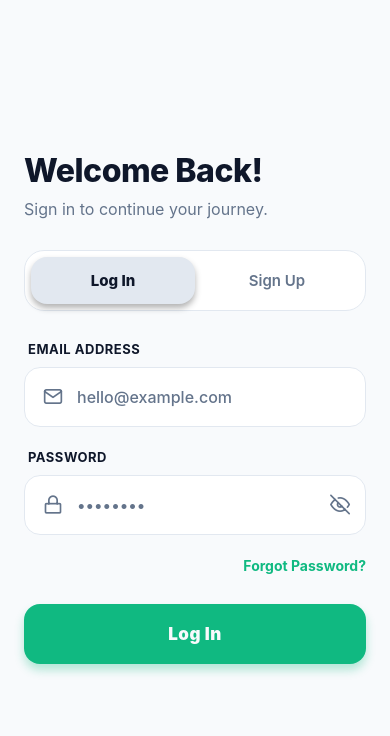
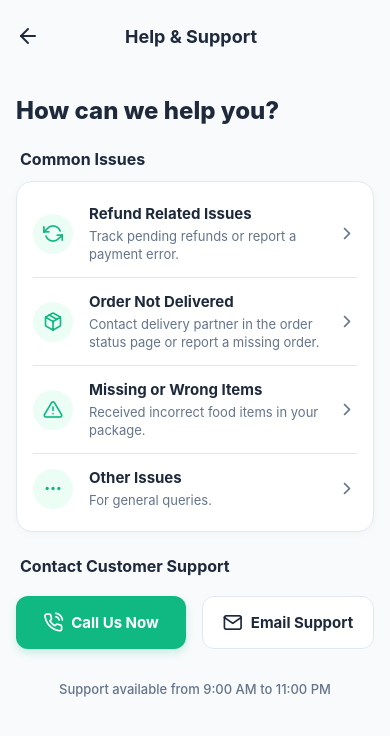
Before and after one commit to KFS-Innovations/DeliveryApp, a React Native app: screen /HelpCenter in a window 390 px wide. Shown: the top 736 px of the page. Built offline with nearby package versions, Linux system fonts and the light colour scheme.

Commit message:
Added a customer support page with demo support number and gmail. And updated the order status page delivery partner detail visible issue (not visible aafter delivered)

```diff
--- a/App.js
+++ b/App.js
@@ -15,6 +15,7 @@ import { AuthProvider } from './src/context/AuthContext';
 import OrderStatusScreen from './src/screens/OrderStatusScreen';
 import OrdersScreen from './src/screens/OrdersScreen';
 import SavedAddressesScreen from './src/screens/SavedAddressesScreen';
+import HelpCenterScreen from './src/screens/HelpCenterScreen';
 
 import { TouchableOpacity } from 'react-native';
 const Stack = createNativeStackNavigator();
@@ -84,6 +85,7 @@ export default function App() {
           <Stack.Screen name="OrderStatus" component={OrderStatusScreen} />
           <Stack.Screen name="Orders" component={OrdersScreen} options={{ headerShown: false }} />
           <Stack.Screen name="SavedAddresses" component={SavedAddressesScreen} options={{ headerShown: false }} />
+          <Stack.Screen name="HelpCenter" component={HelpCenterScreen} />
         </Stack.Navigator>
       </NavigationContainer>
     </AuthProvider>
--- /dev/null
+++ b/src/screens/HelpCenterScreen.js
@@ -0,0 +1,166 @@
+import React from 'react';
+import {
+    View,
+    Text,
+    StyleSheet,
+    TouchableOpacity,
+    ScrollView,
+    StatusBar,
+    Linking,
+    Alert
+} from 'react-native';
+import { SafeAreaView } from 'react-native-safe-area-context';
+import { Feather } from '@expo/vector-icons';
+
+const THEME = {
+    primary: '#10B981',
+    textDark: '#1E293B',
+    textMuted: '#64748B',
+    background: '#F8FAFC',
+    card: '#FFFFFF',
+    border: '#E2E8F0',
+    surfaceActive: '#ECFDF5'
+};
+
+export default function HelpCenterScreen({ navigation }) {
+
+    const handleCallSupport = async () => {
+        const phoneNumber = 'tel:+9118001234567'; // Replace with your actual support number
+
+        try {
+            // Directly open the dialer to bypass OS-level canOpenURL restrictions
+            await Linking.openURL(phoneNumber);
+        } catch (error) {
+            // This will only trigger if the device physically cannot make calls
+            Alert.alert(
+                "Phone Call Unavailable",
+                "Your device does not support phone calls. You can reach us at 1800-123-4567."
+            );
+        }
+    };
+
+    const handleEmailSupport = () => {
+        const email = 'mailto:support@yourdeliveryapp.com?subject=App%20Support%20Request';
+        Linking.canOpenURL(email).then(supported => {
+            if (supported) {
+                Linking.openURL(email);
+            } else {
+                Alert.alert("Error", "Could not open email app.");
+            }
+        });
+    };
+
+    const IssueCard = ({ icon, title, description, onPress }) => (
+        <TouchableOpacity style={styles.issueCard} onPress={onPress}>
+            <View style={styles.issueIconBox}>
+                <Feather name={icon} size={20} color={THEME.primary} />
+            </View>
+            <View style={styles.issueTextContainer}>
+                <Text style={styles.issueTitle}>{title}</Text>
+                <Text style={styles.issueDescription}>{description}</Text>
+            </View>
+            <Feather name="chevron-right" size={20} color={THEME.textMuted} />
+        </TouchableOpacity>
+    );
+
+    return (
+        <SafeAreaView style={styles.safeArea}>
+            <StatusBar barStyle="dark-content" backgroundColor={THEME.background} />
+
+            {/* Header */}
+            <View style={styles.header}>
+                <TouchableOpacity onPress={() => navigation.goBack()} style={styles.backButton}>
+                    <Feather name="arrow-left" size={24} color={THEME.textDark} />
+                </TouchableOpacity>
+                <Text style={styles.headerTitle}>Help & Support</Text>
+                <View style={{ width: 40 }} />
+            </View>
+
+            <ScrollView contentContainerStyle={styles.scrollContent} showsVerticalScrollIndicator={false}>
+
+                <Text style={styles.greetingText}>How can we help you?</Text>
+
+                <Text style={styles.sectionTitle}>Common Issues</Text>
+                <View style={styles.cardContainer}>
+                    <IssueCard
+                        icon="refresh-ccw"
+                        title="Refund Related Issues"
+                        description="Track pending refunds or report a payment error."
+                        onPress={() => Alert.alert("Refunds", "Please contact support for refund initiation.")}
+                    />
+                    <View style={styles.divider} />
+                    <IssueCard
+                        icon="package"
+                        title="Order Not Delivered"
+                        description="Contact delivery partner in the order status page or report a missing order."
+                        onPress={() => (navigation.navigate('Orders'))}
+                    />
+                    <View style={styles.divider} />
+                    <IssueCard
+                        icon="alert-triangle"
+                        title="Missing or Wrong Items"
+                        description="Received incorrect food items in your package."
+                        onPress={() => Alert.alert("Missing Items", "Please keep photos of the delivered package and contact customer support.")}
+                    />
+                    <View style={styles.divider} />
+                    <IssueCard
+                        icon="more-horizontal"
+                        title="Other Issues"
+                        description="For general queries."
+                        onPress={() => Alert.alert("Other Issues", "Scroll down to contact our support team.")}
+                    />
+                </View>
+
+                <Text style={styles.sectionTitle}>Contact Customer Support</Text>
+                <View style={styles.contactContainer}>
+                    <TouchableOpacity style={[styles.contactBtn, styles.callBtn]} onPress={handleCallSupport}>
+                        <Feather name="phone-call" size={20} color="#FFF" style={{ marginRight: 8 }} />
+                        <Text style={styles.callBtnText}>Call Us Now</Text>
+                    </TouchableOpacity>
+
+                    <TouchableOpacity style={styles.contactBtnOutline} onPress={handleEmailSupport}>
+                        <Feather name="mail" size={20} color={THEME.textDark} style={{ marginRight: 8 }} />
+                        <Text style={styles.outlineBtnText}>Email Support</Text>
+                    </TouchableOpacity>
+                </View>
+
+                <View style={styles.footerInfo}>
+                    <Text style={styles.footerText}>Support available from 9:00 AM to 11:00 PM</Text>
+                </View>
+
+            </ScrollView>
+        </SafeAreaView>
+    );
+}
+
+const styles = StyleSheet.create({
+    safeArea: { flex: 1, backgroundColor: THEME.background },
+
+    header: { flexDirection: 'row', alignItems: 'center', justifyContent: 'space-between', paddingHorizontal: 16, paddingVertical: 15, backgroundColor: THEME.background },
+    backButton: { padding: 8, marginLeft: -8 },
+    headerTitle: { fontSize: 18, fontWeight: '700', color: THEME.textDark },
+
+    scrollContent: { padding: 16, paddingBottom: 40 },
+
+    greetingText: { fontSize: 24, fontWeight: '800', color: THEME.textDark, marginBottom: 24, marginTop: 8 },
+    sectionTitle: { fontSize: 16, fontWeight: '700', color: THEME.textDark, marginBottom: 12, marginLeft: 4 },
+
+    cardContainer: { backgroundColor: THEME.card, borderRadius: 16, paddingVertical: 8, marginBottom: 24, shadowColor: '#000', shadowOffset: { width: 0, height: 2 }, shadowOpacity: 0.03, shadowRadius: 8, elevation: 2, borderWidth: 1, borderColor: THEME.border },
+    issueCard: { flexDirection: 'row', alignItems: 'center', paddingVertical: 14, paddingHorizontal: 16 },
+    issueIconBox: { width: 40, height: 40, borderRadius: 20, backgroundColor: THEME.surfaceActive, justifyContent: 'center', alignItems: 'center', marginRight: 16 },
+    issueTextContainer: { flex: 1, paddingRight: 16 },
+    issueTitle: { fontSize: 15, fontWeight: '700', color: THEME.textDark, marginBottom: 4 },
+    issueDescription: { fontSize: 13, color: THEME.textMuted, lineHeight: 18 },
+    divider: { height: 1, backgroundColor: THEME.border, marginHorizontal: 16 },
+
+    contactContainer: { flexDirection: 'row', justifyContent: 'space-between', marginTop: 8 },
+    contactBtn: { flex: 1, flexDirection: 'row', alignItems: 'center', justifyContent: 'center', paddingVertical: 14, borderRadius: 12, marginRight: 8, shadowColor: THEME.primary, shadowOffset: { width: 0, height: 4 }, shadowOpacity: 0.2, shadowRadius: 8, elevation: 4 },
+    callBtn: { backgroundColor: THEME.primary },
+    callBtnText: { color: '#FFF', fontSize: 15, fontWeight: '700' },
+
+    contactBtnOutline: { flex: 1, flexDirection: 'row', alignItems: 'center', justifyContent: 'center', paddingVertical: 14, borderRadius: 12, marginLeft: 8, backgroundColor: THEME.card, borderWidth: 1, borderColor: THEME.border },
+    outlineBtnText: { color: THEME.textDark, fontSize: 15, fontWeight: '700' },
+
+    footerInfo: { marginTop: 32, alignItems: 'center' },
+    footerText: { color: THEME.textMuted, fontSize: 13, fontWeight: '500' }
+});
--- a/src/screens/OrderStatusScreen.js
+++ b/src/screens/OrderStatusScreen.js
@@ -59,6 +59,7 @@ export default function OrderStatusScreen({ route, navigation }) {
             const response = await fetch(API_URL, {
                 headers: { 'Authorization': `Bearer ${token}` }
             });
+            console.log(token)
             const data = await response.json();
 
             if (data.success) {
@@ -105,7 +106,6 @@ export default function OrderStatusScreen({ route, navigation }) {
                 },
                 body: JSON.stringify({ orderStatus: 'Cancelled' })
             });
-
             const data = await response.json();
 
             if (data.success) {
@@ -270,7 +270,7 @@ export default function OrderStatusScreen({ route, navigation }) {
                             </TouchableOpacity>
                         </View>
 
-                        {order.orderStatus !== 'Delivered' && order.deliveryPartner?.name && (
+                        {order.deliveryPartner?.name && (
                             <View style={styles.driverCard}>
                                 <Image
                                     source={{ uri: 'https://images.unsplash.com/photo-1633332755192-727a05c4013d?w=200&q=80' }}
--- a/src/screens/ProfileScreen.js
+++ b/src/screens/ProfileScreen.js
@@ -121,7 +121,7 @@ export default function ProfileScreen({ navigation }) {
                     <MenuOption
                         icon="help-circle"
                         title="Help & Support"
-                        onPress={() => {}}
+                        onPress={() => { navigation.navigate('HelpCenter')}}
                     />
                     <View style={styles.divider} />
                     <MenuOption
```
